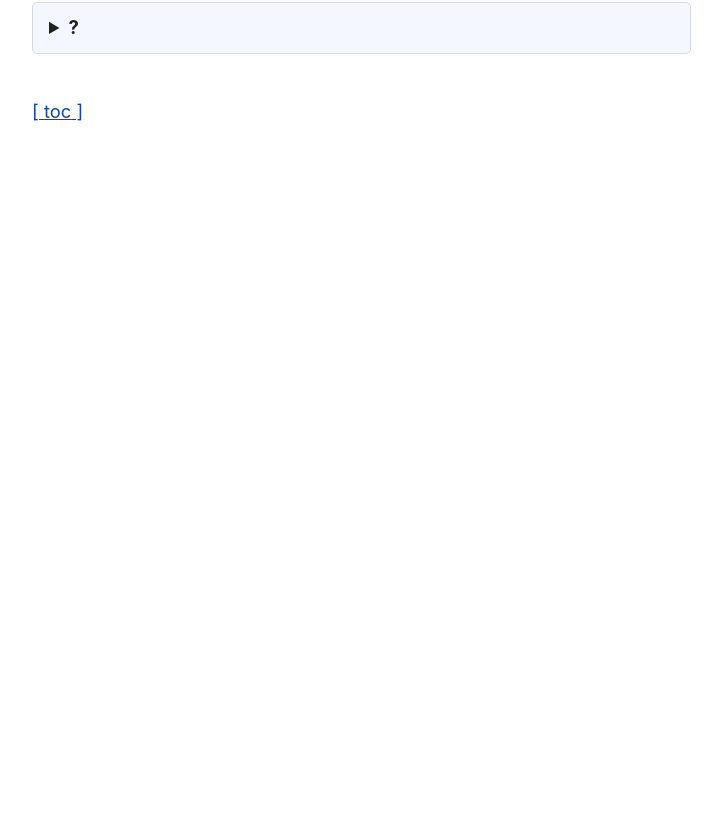
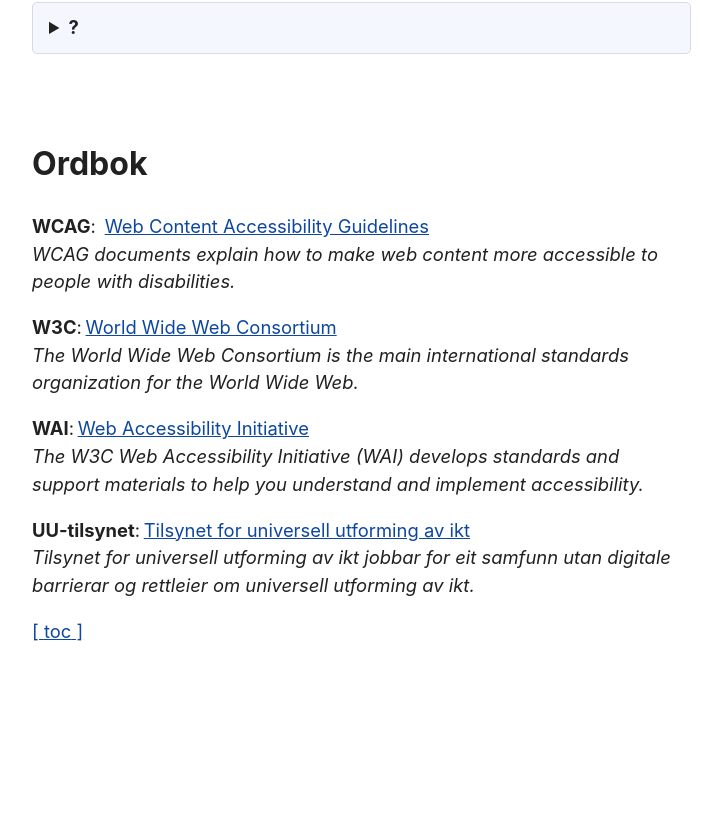
Before and after one commit to skaihigh/uu-workshop, a React (Vite) app in the folder uu-workshop/: page /lysbilder in a window 1280 px wide. Shown: the part 538-1360 px from the top of the page, without its empty margins (48-770 px from the left). Built offline with nearby package versions, Linux system fonts and the light colour scheme.

Commit message:
Added new tasks and tools and misc changes

```diff
--- a/uu-workshop/src/claims/Claim2.tsx
+++ b/uu-workshop/src/claims/Claim2.tsx
@@ -19,8 +19,7 @@
         <ul className="disc-list">
           <li>
             Burde denne ‘spesialkompetansen’ egentlig være ‘grunnleggende’
-            kompetanse? Kan man påstå man ikke ‘kan’ programmere før man
-            inkluderer UU-hensyn i kodestilen sin?
+            kompetanse? UU er nå en del av utdannelsen for nye utviklere.
           </li>
           <li>...</li>
         </ul>
--- a/uu-workshop/src/claims/Claim3.tsx
+++ b/uu-workshop/src/claims/Claim3.tsx
@@ -23,12 +23,12 @@
           <li>
             Mange funksjonsnedsettelser er ikke synlige, som f.eks. autisme,
             epilepsi, mildere grad av svaksynthet, ‘musearm’, o.l. - så man kan
-            aldri faktisk være helt sikker på om dette ikke gjelder vår
-            brukergruppe også
+            aldri være helt sikker på om dette ikke gjelder vår brukergruppe
+            også
           </li>
           <li>
             15% av Norges befolkning har en eller annen form for
-            funksjonsnedsettelse
+            funksjonsnedsettelse (kilde: Bufdir)
           </li>
           <li>...</li>
         </ul>
--- a/uu-workshop/src/claims/Claim5.tsx
+++ b/uu-workshop/src/claims/Claim5.tsx
@@ -7,7 +7,10 @@
       <details>
         <summary>?</summary>
         <ul className="disc-list">
-          <li>...</li>
+          <li>
+            Man kan bare notere bruddene på reglene i
+            Tilgjengelighetserklæringen, så er man innafor
+          </li>
           <li>...</li>
         </ul>
       </details>
--- a/uu-workshop/src/claims/Conclusion.tsx
+++ b/uu-workshop/src/claims/Conclusion.tsx
@@ -8,8 +8,9 @@
           nedsatt funksjonsevne.
         </div>
         <div className="claims conclusion">
-          En bruker med nedsatt funksjonsevne er først funksjons<i>hemmet</i>{' '}
-          når hen møter et system som ikke er tilgjengelig.
+          En bruker med <i>nedsatt funksjonsevne</i> er først{' '}
+          <i>funksjonshemmet</i> når hen møter et system som ikke er
+          tilgjengelig.
         </div>
       </details>
     </>
--- a/uu-workshop/src/routes/Claims.tsx
+++ b/uu-workshop/src/routes/Claims.tsx
@@ -28,7 +28,7 @@
       'claim-4-anchor',
     ],
     [
-      'Man trenger ikke å implementere alle anbefalingene fra WAI / overholde alle reglene fra WCAG',
+      'Man trenger ikke å implementere alle anbefalingene / overholde alle reglene',
       'claim-5-anchor',
     ],
     ['UU er ikke utviklernes ansvar', 'claim-6-anchor'],
@@ -77,7 +77,7 @@
       </SiteSection>
 
       <SiteSection
-        title="Man trenger ikke å implementere alle anbefalingene fra WAI / overholde alle reglene fra WCAG"
+        title="Man trenger ikke å implementere alle anbefalingene / overholde alle reglene"
         anchorName="claim-5-anchor"
       >
         <Claim5 />
--- a/uu-workshop/src/routes/Slides.tsx
+++ b/uu-workshop/src/routes/Slides.tsx
@@ -25,15 +25,90 @@
         <p>Noen bud?</p>
         <details>
           <summary>?</summary>
-          <strong>Store norske leksikon:</strong>
+          <a
+            href="https://snl.no/universell_utforming"
+            target="_blank"
+            rel="noreferrer"
+          >
+            Store norske leksikon:
+          </a>
           <br />
           &quot;Universell utforming er det å planlegge produkter, omgivelser,
           programmer og tjenester slik at de kan brukes av så mange mennesker
           som mulig på en likeverdig måte. Hensikten er å oppnå like muligheter
           til samfunnsdeltakelse og motvirke diskriminering på grunnlag av
           nedsatt funksjonsevne.&quot;
+          <br />
+          <br />
+          <i>Selvfølge? Så hvorfor gjør vi det ikke bare?</i>
         </details>
         <br />
+        <h3>Ordbok</h3>
+        <p>
+          <strong>WCAG</strong>:{' '}
+          <a
+            href="https://www.w3.org/WAI/standards-guidelines/wcag/"
+            target="_blank"
+            rel="noreferrer"
+            title="Web Content Accessibility Guidelines"
+          >
+            Web Content Accessibility Guidelines
+          </a>
+          <br />
+          <i>
+            WCAG documents explain how to make web content more accessible to
+            people with disabilities.
+          </i>
+        </p>
+        <p>
+          <strong>W3C</strong>:
+          <a
+            href="https://www.w3.org/"
+            target="_blank"
+            rel="noreferrer"
+            title="World Wide Web Consortium"
+          >
+            World Wide Web Consortium
+          </a>
+          <br />
+          <i>
+            The World Wide Web Consortium is the main international standards
+            organization for the World Wide Web.
+          </i>
+        </p>
+        <p>
+          <strong>WAI</strong>:
+          <a
+            href="https://www.w3.org/WAI/"
+            target="_blank"
+            rel="noreferrer"
+            title="Web Accessibility Initiative"
+          >
+            Web Accessibility Initiative
+          </a>
+          <br />
+          <i>
+            The W3C Web Accessibility Initiative (WAI) develops standards and
+            support materials to help you understand and implement
+            accessibility.
+          </i>
+        </p>
+        <p>
+          <strong>UU-tilsynet</strong>:
+          <a
+            href="https://www.uutilsynet.no/"
+            target="_blank"
+            rel="noreferrer"
+            title="Tilsynet for universell utforming av ikt"
+          >
+            Tilsynet for universell utforming av ikt
+          </a>
+          <br />
+          <i>
+            Tilsynet for universell utforming av ikt jobbar for eit samfunn utan
+            digitale barrierar og rettleier om universell utforming av ikt.
+          </i>
+        </p>
       </SiteSection>
 
       <SiteSection title="Personas" anchorName="personas">
--- a/uu-workshop/src/routes/Tools.tsx
+++ b/uu-workshop/src/routes/Tools.tsx
@@ -3,18 +3,33 @@
     <>
       <h1 id="maincontent">Verktøy</h1>
       <h2>
-        <a href="https://pa11y.org/" title="Pa11y hjemmeside">
+        <a
+          href="https://www.w3.org/WAI/ER/tools/"
+          target="_blank"
+          rel="noreferrer"
+          title="Web Accessibility Evaluation Tools List"
+        >
+          Web Accessibility Evaluation Tools List
+        </a>
+      </h2>
+      <h2>
+        <a
+          href="https://pa11y.org/"
+          title="Pa11y hjemmeside"
+          target="_blank"
+          rel="noreferrer"
+        >
           Pa11y
         </a>
       </h2>
       <p>
-        Open source verktøy som gir deg mulighet til å integrere
-        <abbr title="Web Content Accessibility Guidelines"> WCAG</abbr> testing
-        og validering i din byggeprosess, manuelt fra kommandolinja eller for
+        Open source-verktøy som gir deg mulighet til å integrere{' '}
+        <abbr title="Web Content Accessibility Guidelines">WCAG</abbr>-testing
+        og -validering i din byggeprosess, manuelt fra kommandolinja eller for
         eksempel som en integrert del av hot-reloading i ditt utviklingsmiljø.
       </p>
       <p>
-        Gir deg mulighet for å velge niva A, AA eller AAA, men også og legge til
+        Gir deg mulighet for å velge niva A, AA eller AAA, men også å legge til
         enkeltregler med direkte referanse til W3C sine
         <span lang="en">guidelines</span>.
       </p>
--- a/uu-workshop/src/slides/TheLaw.tsx
+++ b/uu-workshop/src/slides/TheLaw.tsx
@@ -29,7 +29,7 @@
             standarden WCAG 2.0
           </a>
         </li>
-        <li>Fagapplikasjoner er unntatt WCAG (!)</li>
+        <li>Fagapplikasjoner er unntatt WCAG</li>
       </ul>
       <br />
       <br />
--- /dev/null
+++ b/uu-workshop/src/tasks/TakeAway.tsx
@@ -0,0 +1,7 @@
+export function TakeAway(): JSX.Element {
+  return (
+    <>
+      <p>Hva - om noe - kan du ta med deg herfra inn i ditt daglige arbeid?</p>
+    </>
+  )
+}
--- /dev/null
+++ b/uu-workshop/src/tasks/Validate.tsx
@@ -0,0 +1,17 @@
+export function Validate(): JSX.Element {
+  return (
+    <>
+      <p>
+        Valider en tilfeldig valgt side ved å bruke en online
+        accessibility-sjekker, som f.eks. denne:{' '}
+        <a
+          href="https://achecker.achecks.ca/checker/index.php"
+          target="_blank"
+          rel="noreferrer"
+        >
+          AChecker
+        </a>
+      </p>
+    </>
+  )
+}
```
Also changed, not shown: uu-workshop/src/routes/Tasks.tsx (+23 -9 lines).
